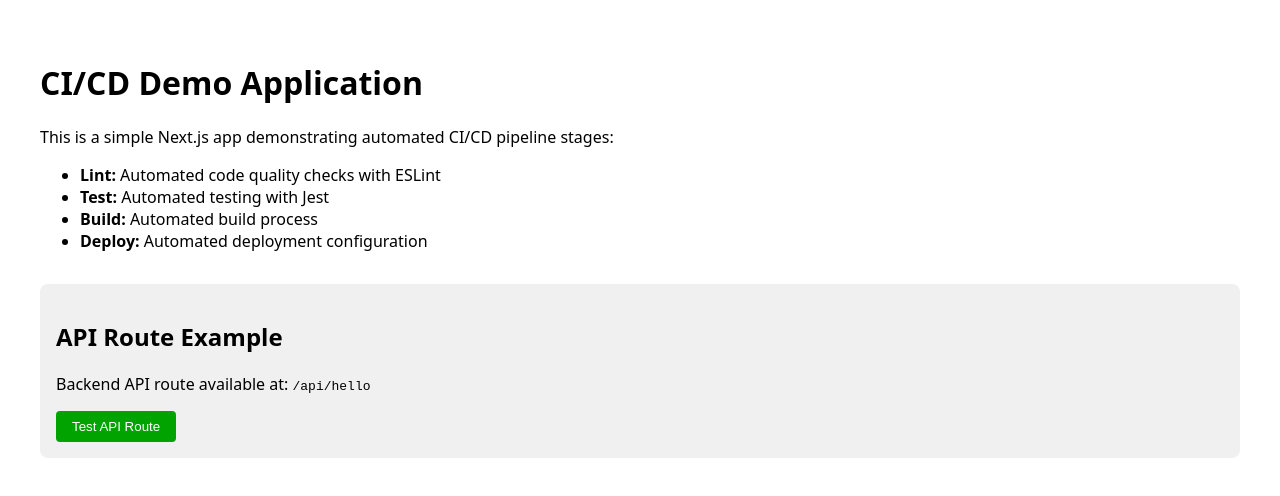
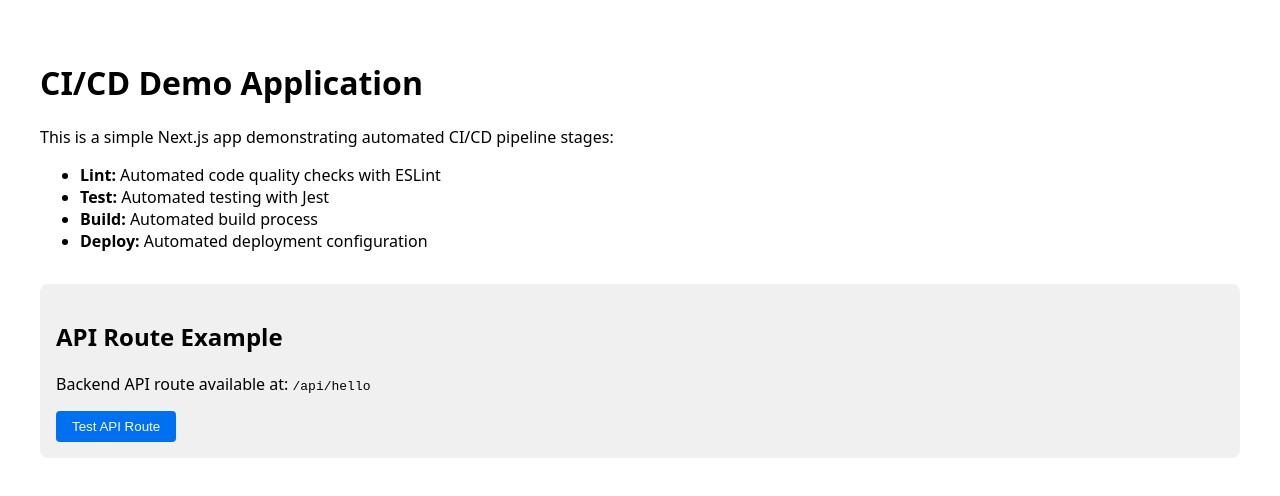
Before and after one commit to 3skora/CI-CD-Demo, a Next.js app: page / in a window 1280 px wide. Shown: the top 496 px of the page. Built offline with nearby package versions, Linux system fonts and the light colour scheme.

Commit message:
change color to blue

```diff
--- a/app/page.js
+++ b/app/page.js
@@ -33,8 +33,8 @@ export default function Home() {
           style={{
             padding: "0.5rem 1rem",
             // backgroundColor: "#F00",
-            backgroundColor: "#00A300",
-            // backgroundColor: "#0070f3",
+            // backgroundColor: "#00A300",
+            backgroundColor: "#0070f3",
             color: "white",
             border: "none",
             borderRadius: "4px",
```
